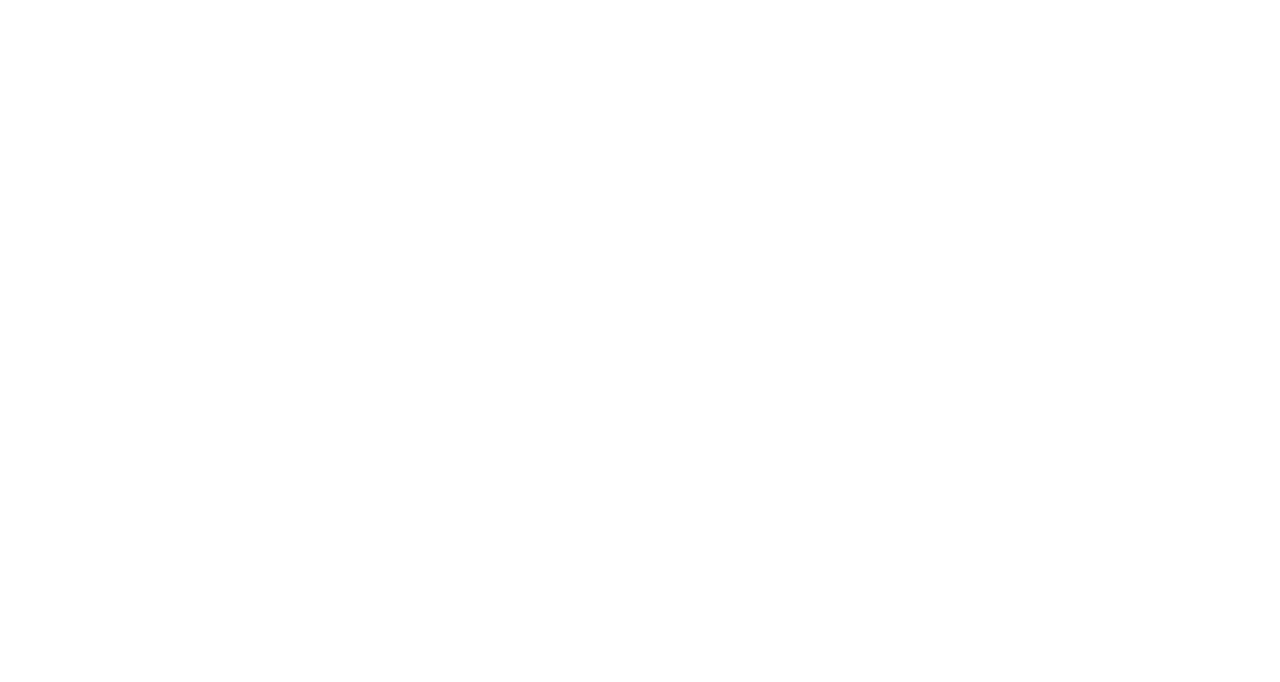
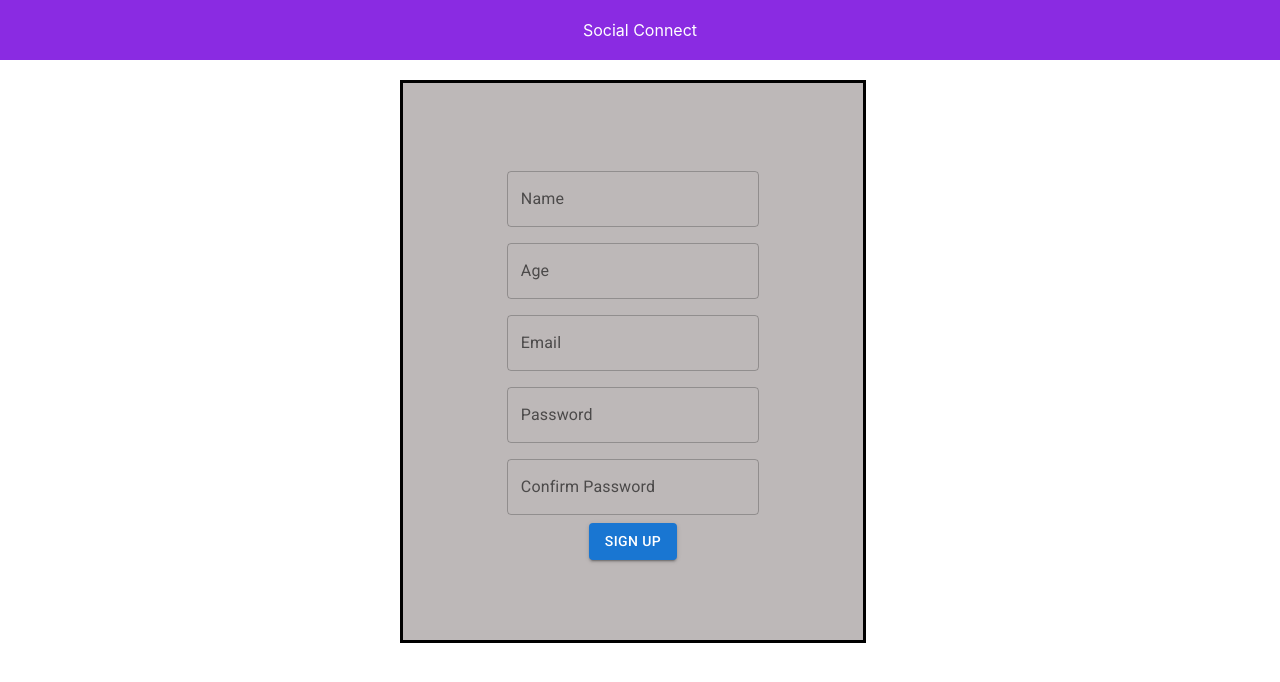
Before and after one commit to kishor770/social-app, a React (Create React App) app: page /signup in a window 1280 px wide. Shown: the top 682 px of the page. Built offline with nearby package versions, Linux system fonts and the light colour scheme.

Commit message:
first commit

```diff
--- a/package.json
+++ b/package.json
@@ -3,6 +3,9 @@
   "version": "0.1.0",
   "private": true,
   "dependencies": {
+    "@emotion/react": "^11.9.0",
+    "@emotion/styled": "^11.8.1",
+    "@mui/material": "^5.8.0",
     "@testing-library/jest-dom": "^5.16.4",
     "@testing-library/react": "^13.2.0",
     "@testing-library/user-event": "^13.5.0",
--- a/public/index.html
+++ b/public/index.html
@@ -29,6 +29,15 @@
   <body>
     <noscript>You need to enable JavaScript to run this app.</noscript>
     <div id="root"></div>
+    <link
+  rel="stylesheet"
+  href="https://fonts.googleapis.com/css?family=Roboto:300,400,500,700&display=swap"
+/>
+<link
+rel="stylesheet"
+href="https://fonts.googleapis.com/icon?family=Material+Icons"
+/>
+
     <!--
       This HTML file is a template.
       If you open it directly in the browser, you will see an empty page.
--- /dev/null
+++ b/src/components/Headersign.js
@@ -0,0 +1,9 @@
+import { Link } from "react-router-dom";
+import './home/Header.css';
+export default function Headersign(){
+    return(
+        <div className="he">
+            <p>Social Connect</p>
+        </div>
+    )
+}
--- a/src/components/Signup.js
+++ b/src/components/Signup.js
@@ -1,7 +1,32 @@
-export default function Signup(){
-    return(
-        <div>
+    import * as React from 'react';
+    import Box from '@mui/material/Box';
+    import TextField from '@mui/material/TextField';
+    import Button from '@mui/material/Button';
+import Headersign from './Headersign';
+import './home/Header.css';
 
-        </div>
-    )
-}
+    export default function Signup() {
+      return (
+        <Box
+          component="form"
+          sx={{
+            '& .MuiTextField-root': { m: 1, width: '25ch' },
+          }}
+          noValidate
+          autoComplete="off"
+        >
+          <div>
+            <Headersign/>
+            <br/>
+            <div className='si'>
+            <TextField id="outlined-basic" label="Name" variant="outlined" /><br/>
+            <TextField id="outlined-basic" label="Age" variant="outlined" /><br/>
+            <TextField id="outlined-basic" label="Email" variant="outlined" /><br/>
+            <TextField id="outlined-basic" label="Password" variant="outlined" /><br/>
+            <TextField id="outlined-basic" label="Confirm Password" variant="outlined" /><br/>
+            <Button variant="contained">Sign up</Button>
+          </div>
+          </div>
+        </Box>
+      );
+    }
--- a/src/components/home/Header.css
+++ b/src/components/home/Header.css
@@ -20,3 +20,12 @@ p{
     position: absolute;
     right: 30px;
 }
+.si{
+
+    padding: 80px;
+    background-color:rgb(189, 184, 184);
+    border: solid;
+    width: 300px;
+    margin-left: 400px;
+    text-align: center;
+}
```
Also changed, not shown: 1 other file (tests, documents, lock files or other folders).
